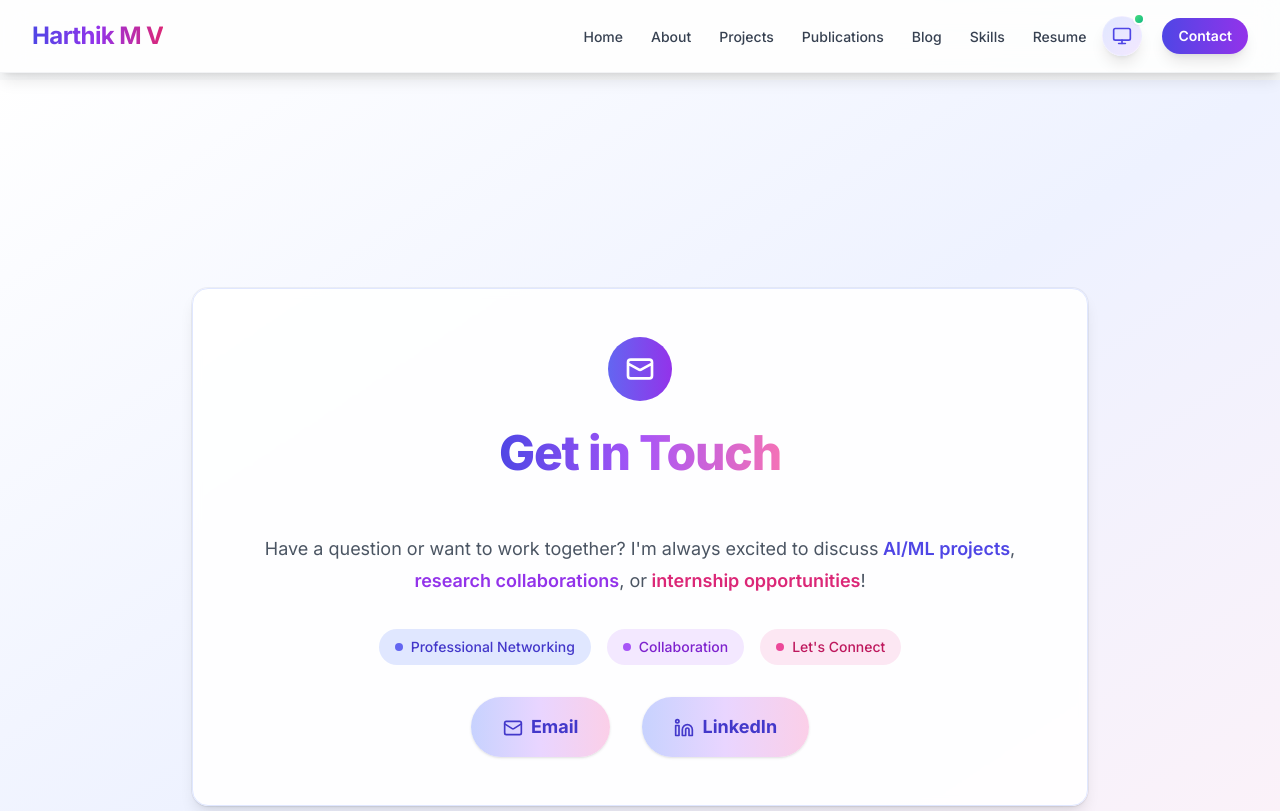
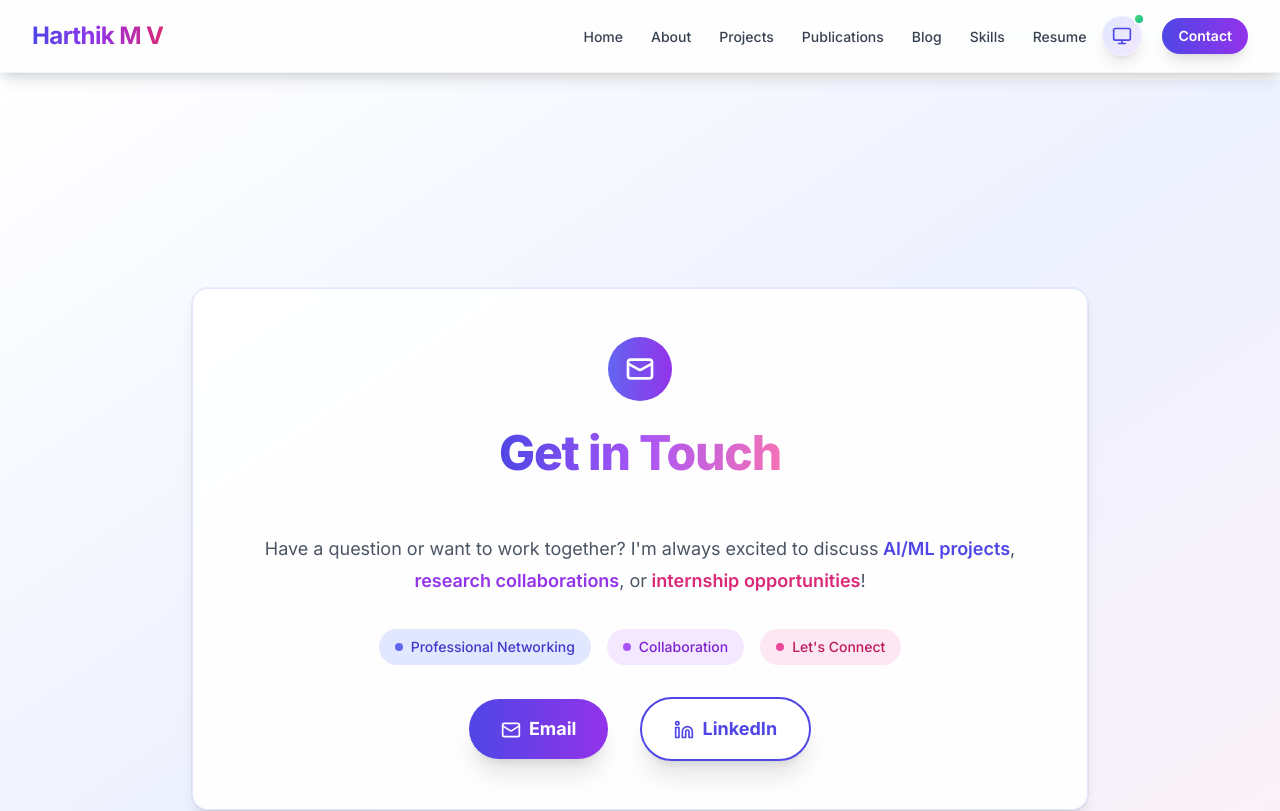
Before and after one commit to Harthik777/portfolio-website, a Next.js app: page /contact in a window 1280 px wide. Shown: the top 811 px of the page. Built offline with nearby package versions, Linux system fonts and the light colour scheme.

Commit message:
fix: standardize button styling across all pages for consistent design system

```diff
--- a/src/app/contact/page.tsx
+++ b/src/app/contact/page.tsx
@@ -40,21 +40,23 @@ export default function Contact() {
               <div className="mt-8 flex flex-col items-center justify-center gap-4 sm:flex-row sm:gap-8">
                 <a
                   href="mailto:harthik7777@gmail.com"
-                  className="mobile-touch-target w-full rounded-full bg-gradient-to-r from-indigo-200 via-purple-200 to-pink-200 px-8 py-4 text-center text-base font-bold text-indigo-700 shadow transition-all duration-200 hover:scale-105 hover:shadow-xl dark:from-indigo-900 dark:via-purple-900 dark:to-pink-900 dark:text-indigo-200 sm:w-auto sm:text-lg"
+                  className="mobile-touch-target group relative overflow-hidden w-full rounded-full bg-gradient-to-r from-indigo-600 to-purple-600 px-8 py-4 text-center text-base font-bold text-white shadow-xl transition-all duration-300 hover:scale-105 hover:shadow-2xl focus:outline-none focus:ring-2 focus:ring-indigo-500 focus:ring-offset-2 sm:w-auto sm:text-lg"
                   target="_blank"
                   rel="noopener noreferrer"
                 >
-                  <Mail className="mr-2 inline h-5 w-5" />
-                  Email
+                  <div className="absolute inset-0 bg-gradient-to-r from-purple-600 to-pink-600 opacity-0 transition-opacity duration-300 group-hover:opacity-100" />
+                  <Mail className="relative z-10 mr-2 inline h-5 w-5" />
+                  <span className="relative z-10">Email</span>
                 </a>
                 <a
                   href="https://www.linkedin.com/in/harthik-mv/"
-                  className="mobile-touch-target w-full rounded-full bg-gradient-to-r from-indigo-200 via-purple-200 to-pink-200 px-8 py-4 text-center text-base font-bold text-indigo-700 shadow transition-all duration-200 hover:scale-105 hover:shadow-xl dark:from-indigo-900 dark:via-purple-900 dark:to-pink-900 dark:text-indigo-200 sm:w-auto sm:text-lg"
+                  className="mobile-touch-target group relative overflow-hidden w-full rounded-full border-2 border-indigo-600 bg-white/90 px-8 py-4 text-center text-base font-bold text-indigo-600 shadow-xl backdrop-blur-sm transition-all duration-300 hover:scale-105 hover:shadow-2xl dark:border-indigo-400 dark:bg-gray-800/90 dark:text-indigo-400 sm:w-auto sm:text-lg"
                   target="_blank"
                   rel="noopener noreferrer"
                 >
-                  <Linkedin className="mr-2 inline h-5 w-5" />
-                  LinkedIn
+                  <div className="absolute inset-0 bg-gradient-to-r from-indigo-50 to-purple-50 opacity-0 transition-opacity duration-300 group-hover:opacity-100 dark:from-indigo-900/20 dark:to-purple-900/20" />
+                  <Linkedin className="relative z-10 mr-2 inline h-5 w-5" />
+                  <span className="relative z-10">LinkedIn</span>
                 </a>
               </div>
             </div>
--- a/src/app/resume/page.tsx
+++ b/src/app/resume/page.tsx
@@ -70,16 +70,20 @@ export default function Resume() {
                 <button
                   onClick={handleView}
                   disabled={isViewing}
-                  className="rounded-full bg-indigo-700 px-8 py-4 text-lg font-bold text-white shadow-xl transition-all duration-200 hover:bg-indigo-800 focus:outline-none focus:ring-2 focus:ring-indigo-500 disabled:cursor-not-allowed disabled:opacity-50"
+                  className="group relative overflow-hidden rounded-full bg-gradient-to-r from-indigo-600 to-purple-600 px-8 py-4 text-lg font-bold text-white shadow-xl transition-all duration-300 hover:scale-105 hover:shadow-2xl focus:outline-none focus:ring-2 focus:ring-indigo-500 focus:ring-offset-2 disabled:cursor-not-allowed disabled:opacity-50"
                 >
-                  {isViewing ? 'Opening...' : 'View Resume (PDF)'}
+                  <div className="absolute inset-0 bg-gradient-to-r from-purple-600 to-pink-600 opacity-0 transition-opacity duration-300 group-hover:opacity-100" />
+                  <span className="relative z-10">
+                    {isViewing ? 'Opening...' : 'View Resume (PDF)'}
+                  </span>
                 </button>
                 <a
                   href="/Harthik_Resume.pdf"
                   download="Harthik_Resume.pdf"
-                  className="rounded-full bg-gradient-to-r from-indigo-200 via-purple-200 to-pink-200 px-8 py-4 text-lg font-bold text-indigo-700 shadow transition-all duration-200 hover:scale-105 hover:shadow-xl dark:from-indigo-900 dark:via-purple-900 dark:to-pink-900 dark:text-indigo-200"
+                  className="group relative overflow-hidden rounded-full border-2 border-indigo-600 bg-white/90 px-8 py-4 text-lg font-bold text-indigo-600 shadow-xl backdrop-blur-sm transition-all duration-300 hover:scale-105 hover:shadow-2xl dark:border-indigo-400 dark:bg-gray-800/90 dark:text-indigo-400"
                 >
-                  Download Resume (PDF)
+                  <div className="absolute inset-0 bg-gradient-to-r from-indigo-50 to-purple-50 opacity-0 transition-opacity duration-300 group-hover:opacity-100 dark:from-indigo-900/20 dark:to-purple-900/20" />
+                  <span className="relative z-10">Download Resume (PDF)</span>
                 </a>
               </div>
             </div>
```
